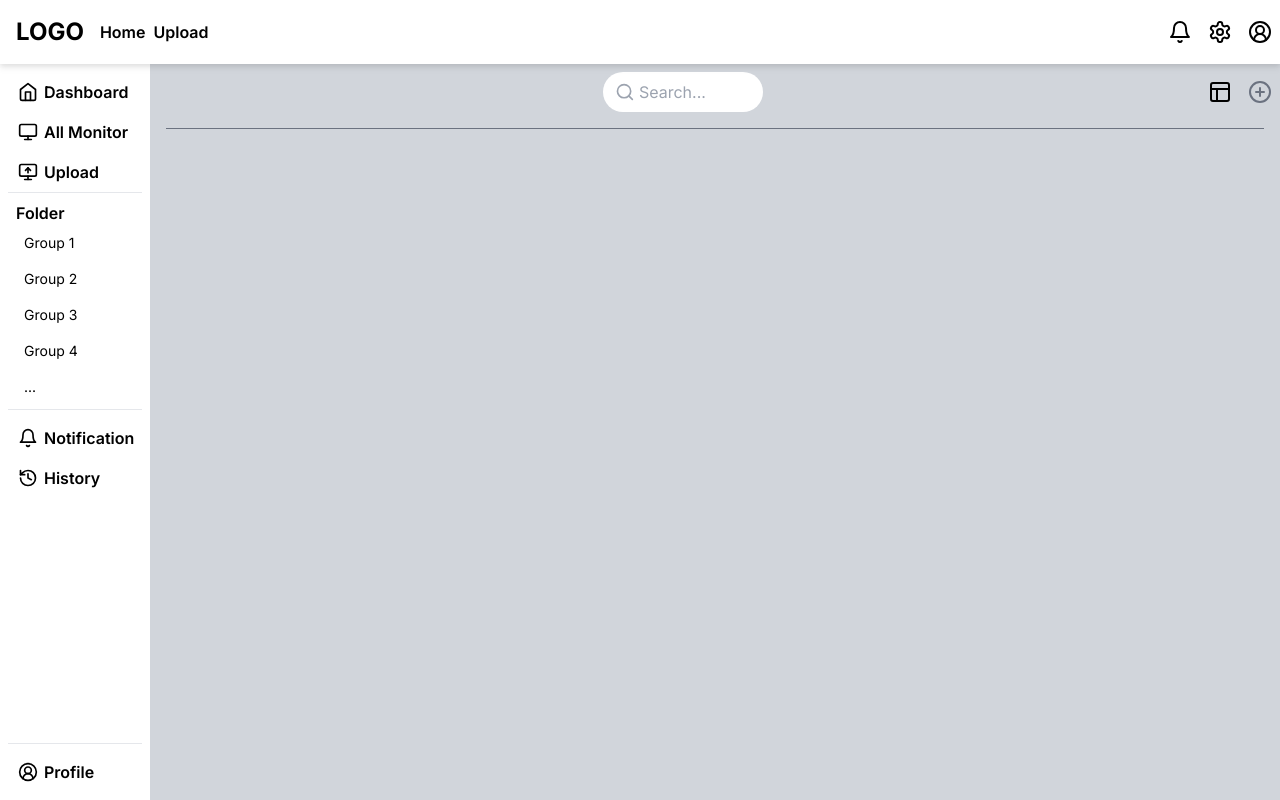
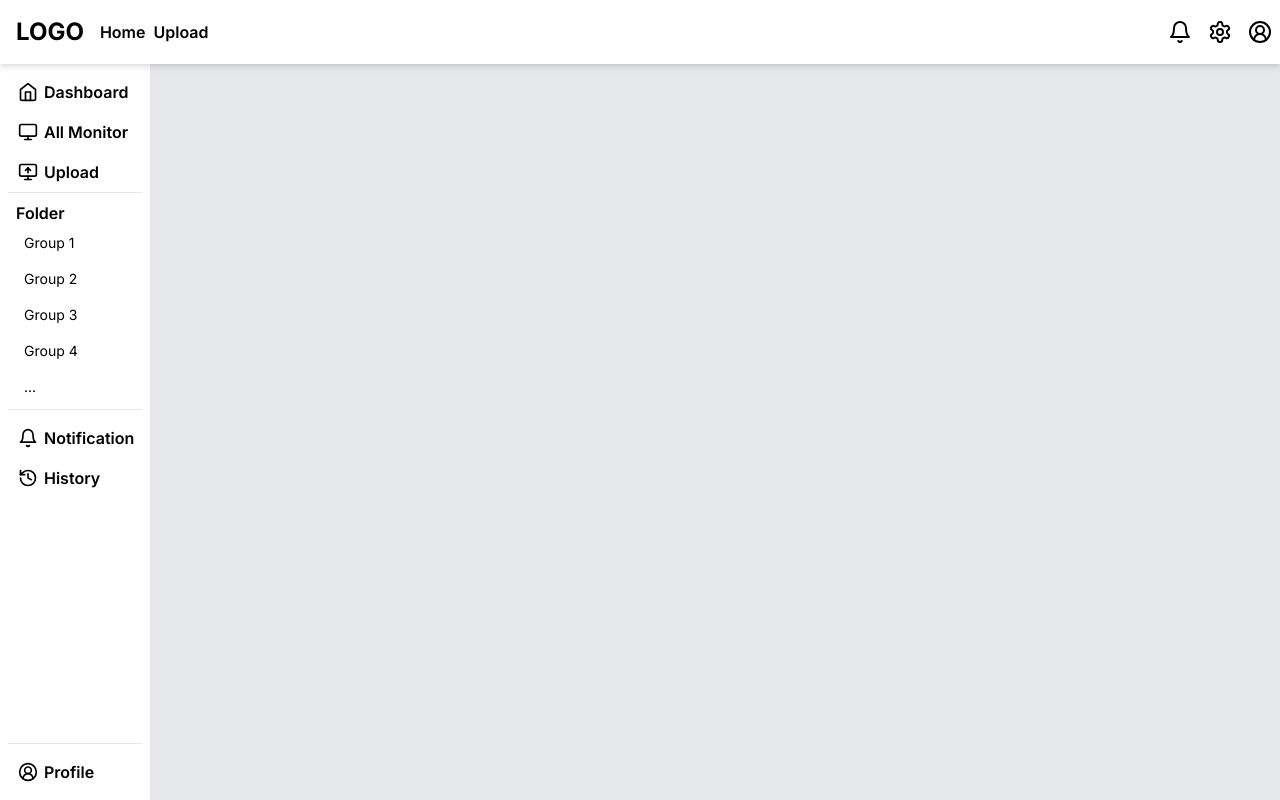
Before and after one commit to urikpro64/accident-prediction-rm, a Next.js app in the folder frontend/: page /home in a window 1280 px wide. Built offline with nearby package versions, Linux system fonts and the light colour scheme.

Commit message:
frontend: change image path

```diff
--- a/frontend/package.json
+++ b/frontend/package.json
@@ -9,7 +9,6 @@
     "lint": "next lint"
   },
   "dependencies": {
-    "@tensorflow/tfjs-node": "3.19.0",
     "axios": "^1.6.5",
     "lucide-react": "^0.307.0",
     "next": "14.0.4",
--- a/frontend/src/app/home/page.tsx
+++ b/frontend/src/app/home/page.tsx
@@ -7,9 +7,9 @@
     const [onClickSearch, setOnClickSearch] = useState<boolean>(false);
     const [onClickPlus, setOnClickPlus] = useState<boolean>(false);
     return (
-        <div className="flex flex-row w-full h-full">
+        <div className="flex flex-1 bg-gray-200 overflow-hidden">
             <SideNav></SideNav>
-            <div className="w-full h-full bg-gray-300 text-black">
+            {/* <div className="w-full h-full bg-gray-300 text-black">
                 <div className="flex flex-row justify-between items-center p-2">
                     <div className="flex flex-row w-full justify-center">
                         <div className="flex flex-row w-40 bg-white rounded-full px-3 py-2 space-x-1">
@@ -50,7 +50,7 @@
                         </div>
                     </div>
                 </>
-            ) : null}
+            ) : null} */}
             <div className=""></div>
         </div>
     )
--- a/frontend/src/app/upload/types.ts
+++ b/frontend/src/app/upload/types.ts
@@ -3,7 +3,8 @@
     nonaccident: string,
     sec: number,
     image: string,
-    imageBase64: string,
+    imageBase64: string | null,
+    imageURL: string
 }
 
 export type Result = {
```
Also changed, not shown: frontend/src/app/upload/page.tsx (+1 -1 lines).
